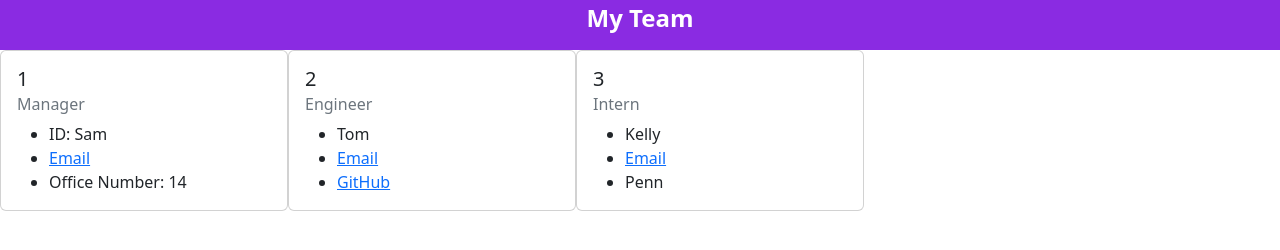
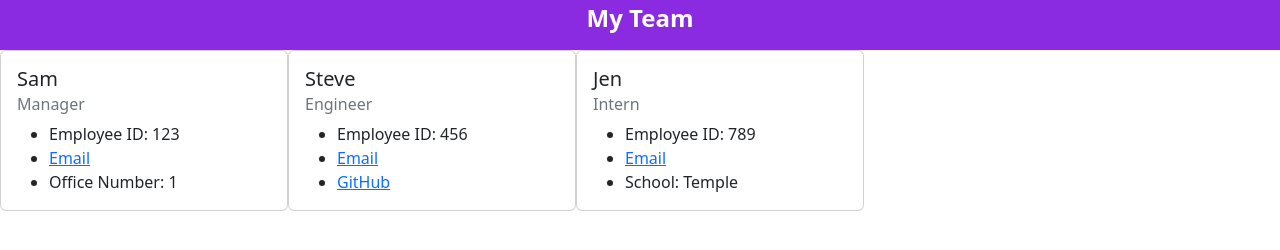
Before and after one commit to SamanthaJaneDavidson/team-profile-generator, a website: page employee-list.html in a window 1280 px wide. Drawn offline with nearby package versions, Linux system fonts and the light colour scheme.

```diff
--- a/employee-list.html
+++ b/employee-list.html
@@ -15,34 +15,34 @@
 
             <div class="card" style="width: 18rem;">
                 <div class="card-body">
-                    <h5 class="card-title">1</h5>
+                    <h5 class="card-title">Sam</h5>
                     <h6 class="card-subtitle mb-2 text-muted">Manager</h6>
                     <ul class="card-text">
-                        <li> ID: Sam</li>
+                        <li> Employee ID: 123</li>
                         <li><a href="mailto:sam@test.com">Email</a></li>
-                        <li> Office Number: 14</li>
+                        <li> Office Number: 1</li>
                     </ul>
                 </div>
             </div>
             <div class="card" style="width: 18rem;">
                     <div class="card-body">
-                    <h5 class="card-title">2</h5>
+                    <h5 class="card-title">Steve</h5>
                     <h6 class="card-subtitle mb-2 text-muted">Engineer</h6>
                     <ul class="card-text">
-                        <li>Tom</li>
-                        <li><a href="mailto:tom@test.com">Email</a></li>
-                        <li><a href="www.github.com/Tom">GitHub</a></li>
+                        <li> Employee ID: 456</li>
+                        <li><a href="mailto:steve@test.com">Email</a></li>
+                        <li><a href="www.github.com/Steve">GitHub</a></li>
                     </ul>
                 </div>
             </div>
             <div class="card" style="width: 18rem;">
                     <div class="card-body">
-                    <h5 class="card-title">3</h5>
+                    <h5 class="card-title">Jen</h5>
                     <h6 class="card-subtitle mb-2 text-muted">Intern</h6>
                     <ul class="card-text">
-                        <li>Kelly</li>
-                        <li><a href="mailto:kelly@test.com">Email</a></li>
-                        <li>Penn</li>
+                        <li> Employee ID: 789</li>
+                        <li><a href="mailto:jen@test.com">Email</a></li>
+                        <li> School: Temple</li>
                     </ul>
                 </div>
             </div>
```
Also changed, not shown: lib/employee.js (+6 -6 lines).
